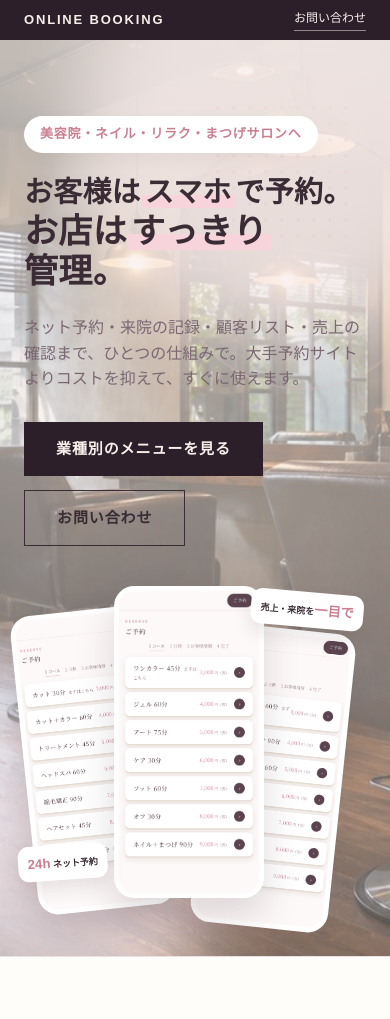
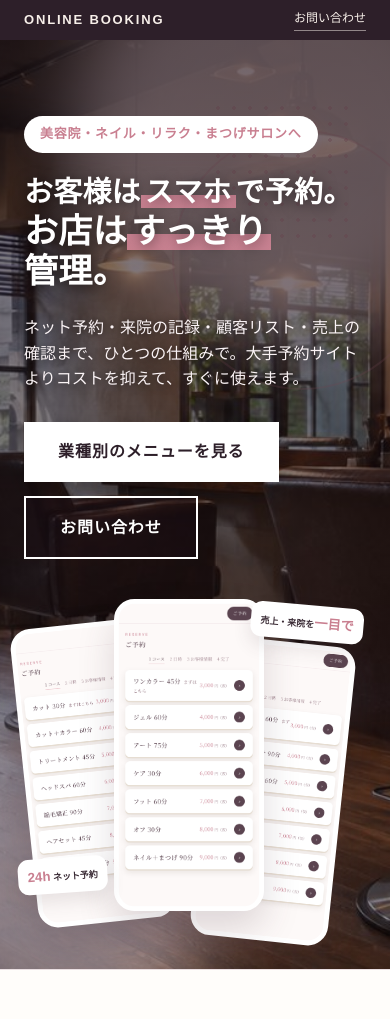
Before and after one commit to kobudodge51/booking-system-guide, a plain HTML site: page index.html in a window 390 px wide. Shown: the top 1019 px of the page. Drawn offline with Linux system fonts and the light colour scheme.

Commit message:
Guide: darker hero photo, white text with shadow, higher-contrast buttons
Co-Authored-By: Claude Haiku 5.5 <noreply@anthropic.com>
Claude-Session: https://claude.ai/code/session_01BNgnZGZcBYmD2Z2Ls9jJmq

```diff
--- a/index.html
+++ b/index.html
@@ -88,8 +88,14 @@ section{padding:96px 0}
 .hx-grid{display:grid;grid-template-columns:1fr 1fr;gap:40px;align-items:center;position:relative;z-index:2}
 .hx-kicker{display:inline-block;font-size:13px;font-weight:700;letter-spacing:.06em;color:#c97f90;background:#fff;padding:8px 16px;border-radius:999px;box-shadow:0 6px 16px rgba(78,58,69,.06)}
 .hx-h1 .l1{white-space:nowrap;display:inline-block}
-.hx-photo{position:absolute;inset:0;background:url(images/hero-salon.jpg) center/cover no-repeat;opacity:.85;z-index:0;pointer-events:none}
-.hx::after{content:"";position:absolute;inset:0;background:linear-gradient(90deg,rgba(250,245,240,.8) 0%,rgba(250,245,240,.45) 50%,rgba(250,245,240,.1) 100%);z-index:1;pointer-events:none}
+.hx-photo{position:absolute;inset:0;background:url(images/hero-salon.jpg) center/cover no-repeat;opacity:1;z-index:0;pointer-events:none}
+.hx::after{content:"";position:absolute;inset:0;background:linear-gradient(90deg,rgba(24,14,20,.72) 0%,rgba(24,14,20,.42) 55%,rgba(24,14,20,.12) 100%);z-index:1;pointer-events:none}
+.hx .hx-h1{color:#fff;text-shadow:0 2px 14px rgba(0,0,0,.55)}
+.hx .hx-h1 mark{color:#fff;background:linear-gradient(transparent 58%,rgba(217,137,155,.85) 58%)}
+.hx .hx-lead{color:#fbf4f6;text-shadow:0 1px 10px rgba(0,0,0,.6)}
+.hx .btn{background:#fff;color:var(--plum);box-shadow:0 10px 26px rgba(0,0,0,.3);font-size:16px;padding:17px 34px}
+.hx .btn.line{background:rgba(24,14,20,.35);color:#fff;border:2px solid #fff;box-shadow:none}
+.hx .btn.line:hover,.hx .btn:hover{background:#f4c4cf;color:var(--plum)}
 .hx-h1{font-family:"Noto Serif JP",serif;font-size:clamp(28px,3.9vw,50px);line-height:1.2;margin:22px 0 18px;color:var(--ink)}
 .hx-h1 mark{background:linear-gradient(transparent 58%,#f7d3dc 58%);color:inherit;padding:0 4px}
 .hx-lead{font-size:16px;color:var(--sub);max-width:520px}
@@ -164,8 +170,7 @@ footer{background:var(--plum);color:#b9a8b1;font-size:12px;padding:28px 0;text-a
   .flow{grid-template-columns:1fr 1fr}
   .reasons div + div{padding-left:0;border-left:0;border-top:1px solid var(--line);margin-top:24px}
   .reasons .ri,.fcard .fi{width:104px;height:104px}
-  .hx::after{background:linear-gradient(180deg,rgba(250,245,240,.7) 0%,rgba(250,245,240,.5) 45%,rgba(250,245,240,.25) 100%)}
-  .hx-photo{opacity:.9}
+  .hx::after{background:linear-gradient(180deg,rgba(24,14,20,.6) 0%,rgba(24,14,20,.5) 50%,rgba(24,14,20,.35) 100%)}
   .hx-phones{width:560px;height:520px;transform:scale(.6);transform-origin:top left;margin:0 0 -210px}
   .hx-h1 .l1{font-size:clamp(24px,7.4vw,34px)}
   .menu-body{padding:28px 22px}
```
